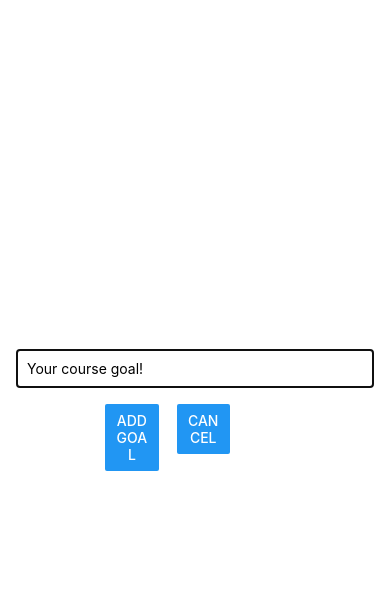
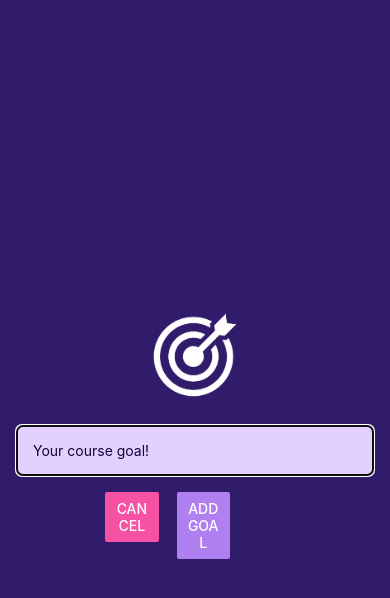
Before and after one commit to RadwaAhmed4869/Goals-Tracker-RN, a React Native app: screen / in a window 390 px wide. Both pictures are taken after a click on the button "ADD NEW GOAL". Shown: the top 598 px of the page. Built offline with nearby package versions, Linux system fonts and the light colour scheme.

Commit message:
37. 38. 39.
37. Working with Images & Changing Colors

```diff
--- a/App.js
+++ b/App.js
@@ -1,5 +1,6 @@
 import { useState } from "react";
 import { StyleSheet, View, FlatList, Button } from "react-native";
+import { StatusBar } from "expo-status-bar";
 
 import GoalItem from "./components/GoalItem";
 import GoalInput from "./components/GoalInput";
@@ -29,8 +30,14 @@
   }
 
   return (
+    <>
+      <StatusBar style="light"/>
       <View style={styles.appContainer}>
-      <Button title="Add New Goal" onPress={handleStartAddGoal} />
+        <Button
+          title="Add New Goal"
+          color="#a065ec"
+          onPress={handleStartAddGoal}
+        />
         <GoalInput
           visible={modalIsVisible}
           onAddGoal={handleAddGoal}
@@ -41,7 +48,10 @@
             data={goalsList}
             renderItem={(itemData) => {
               return (
-              <GoalItem goal={itemData.item} onDeleteGoal={handleDeleteGoal} />
+                <GoalItem
+                  goal={itemData.item}
+                  onDeleteGoal={handleDeleteGoal}
+                />
               );
             }}
             keyExtractor={(item, index) => {
@@ -50,6 +60,7 @@
           />
         </View>
       </View>
+    </>
   );
 }
 
--- a/app.json
+++ b/app.json
@@ -5,6 +5,7 @@
     "version": "1.0.0",
     "orientation": "portrait",
     "icon": "./assets/icon.png",
+    "backgroundColor": "#1e085a",
     "userInterfaceStyle": "light",
     "newArchEnabled": true,
     "splash": {
--- a/components/GoalInput.js
+++ b/components/GoalInput.js
@@ -1,5 +1,14 @@
 import { useState } from "react";
-import { StyleSheet, View, Button, TextInput, Modal } from "react-native";
+import {
+  StyleSheet,
+  View,
+  Button,
+  TextInput,
+  Modal,
+  Image,
+} from "react-native";
+
+const goalLogo = require("../assets/goal.png");
 
 export default function GoalInput({ onAddGoal, visible, onCancel }) {
   const [enteredGoal, setEnteredGoal] = useState("");
@@ -11,6 +20,7 @@
   return (
     <Modal visible={visible} animationType="slide">
       <View style={styles.inputContainer}>
+        <Image style={styles.image} source={goalLogo} />
         <TextInput
           style={styles.textInput}
           placeholder="Your course goal!"
@@ -19,17 +29,18 @@
         />
         <View style={styles.buttonContainer}>
           <View style={styles.button}>
+            <Button title="Cancel" color="#F651A3" onPress={onCancel} />
+          </View>
+          <View style={styles.button}>
             <Button
               title="Add Goal"
+              color="#b180f0"
               onPress={() => {
                 if (enteredGoal === "") return;
                 onAddGoal(enteredGoal);
                 setEnteredGoal("");
               }}
             />
-          </View>
-          <View style={styles.button}>
-            <Button title="Cancel" onPress={onCancel} />
           </View>
         </View>
       </View>
@@ -42,16 +53,22 @@
     flex: 1,
     justifyContent: "center",
     alignItems: "center",
-    marginBottom: 24,
     padding: 16,
-    borderBottomWidth: 1,
-    borderBottomColor: "#ccc",
+    backgroundColor: "#311b6b",
+  },
+  image: {
+    width: 100,
+    height: 100,
+    margin: 20,
   },
   textInput: {
     borderWidth: 1,
-    borderColor: "#ccc",
+    borderColor: "#e4d0ff",
+    borderRadius: 6,
     width: "100%",
-    padding: 10,
+    padding: 16,
+    color: "#120438",
+    backgroundColor: "#e4d0ff",
   },
   buttonContainer: {
     flexDirection: "row",
```
Also changed, not shown: assets/goal.png (added). Lines whose indentation alone changed are shown as unchanged.
